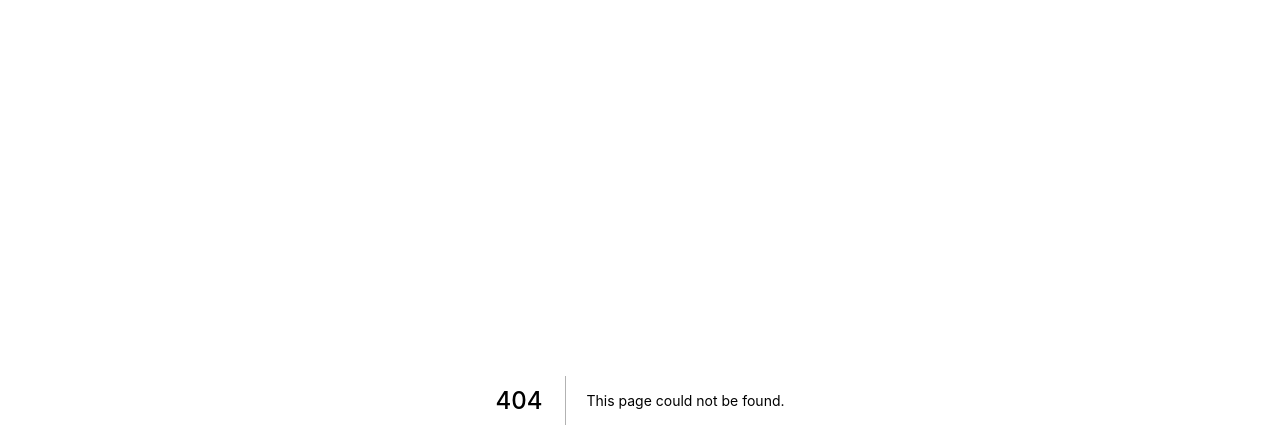
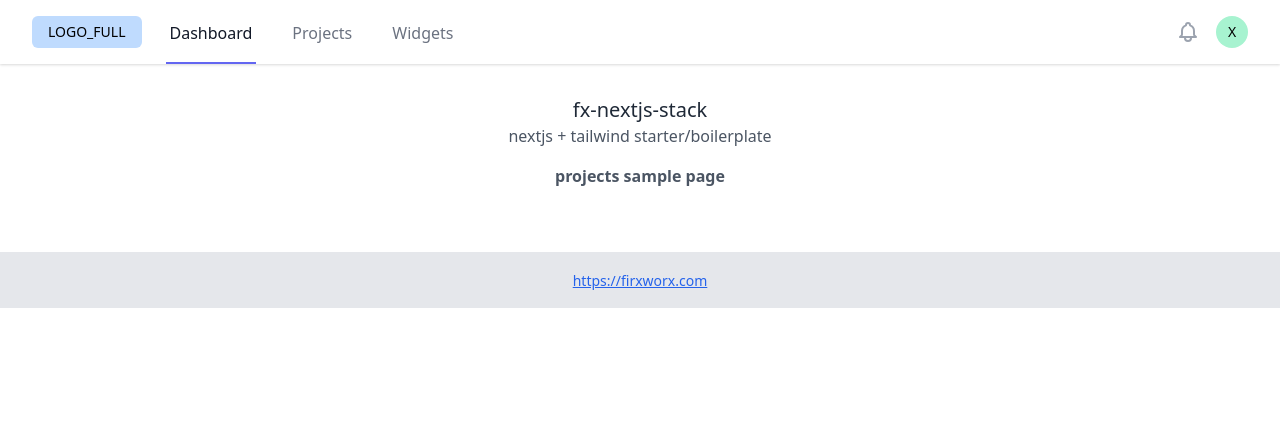
Before and after one commit to firxworx/fx-nextjs-stack, a Next.js app: page /projects in a window 1280 px wide. Before the commit this address had no page. Shown: the top 448 px of the page. Built offline with nearby package versions, Linux system fonts and the light colour scheme; a web font is replaced by a local one; what @tailwindcss/typography would draw is missing.

Commit message:
add description and create example project and widgets page for routing

```diff
--- /dev/null
+++ b/src/pages/projects.tsx
@@ -0,0 +1,18 @@
+import { Footer } from '../components/layout/Footer'
+import { Header } from '../components/layout/Header'
+
+export default function ProjectsPage() {
+  return (
+    <>
+      <Header />
+      <main className="py-8">
+        <div className="container mx-auto">
+          <h1 className="text-center text-xl text-gray-800">fx-nextjs-stack</h1>
+          <h2 className="text-center text-base text-gray-600">nextjs + tailwind starter/boilerplate</h2>
+          <h3 className="text-center text-base text-gray-600 font-semibold mt-4">projects sample page</h3>
+        </div>
+      </main>
+      <Footer />
+    </>
+  )
+}
--- /dev/null
+++ b/src/pages/widgets.tsx
@@ -0,0 +1,18 @@
+import { Footer } from '../components/layout/Footer'
+import { Header } from '../components/layout/Header'
+
+export default function WidgetsPage() {
+  return (
+    <>
+      <Header />
+      <main className="py-8">
+        <div className="container mx-auto">
+          <h1 className="text-center text-xl text-gray-800">fx-nextjs-stack</h1>
+          <h2 className="text-center text-base text-gray-600">nextjs + tailwind starter/boilerplate</h2>
+          <h3 className="text-center text-base text-gray-600 font-semibold mt-4">widgets sample page</h3>
+        </div>
+      </main>
+      <Footer />
+    </>
+  )
+}
```
Also changed, not shown: 2 other files (tests, documents, lock files or other folders).
